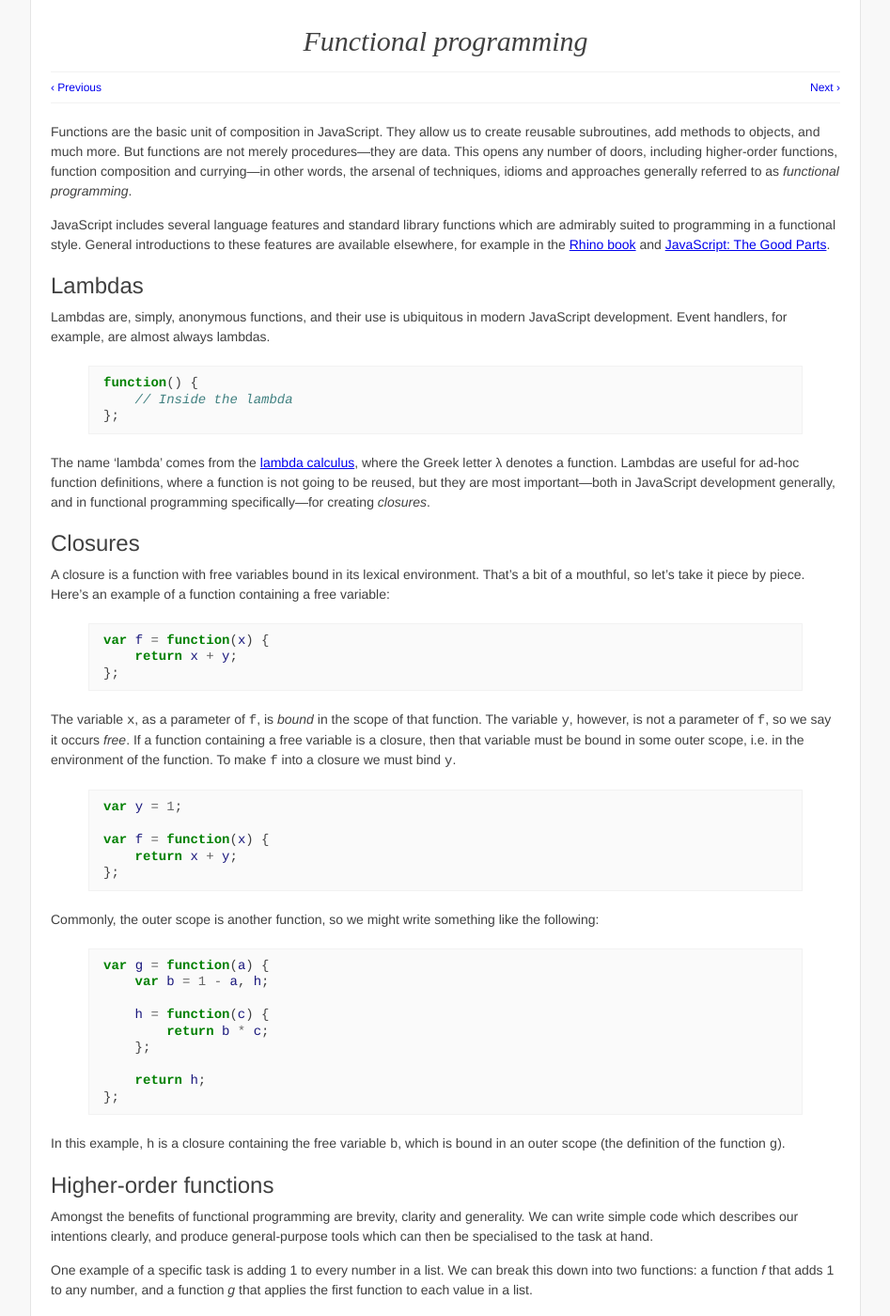
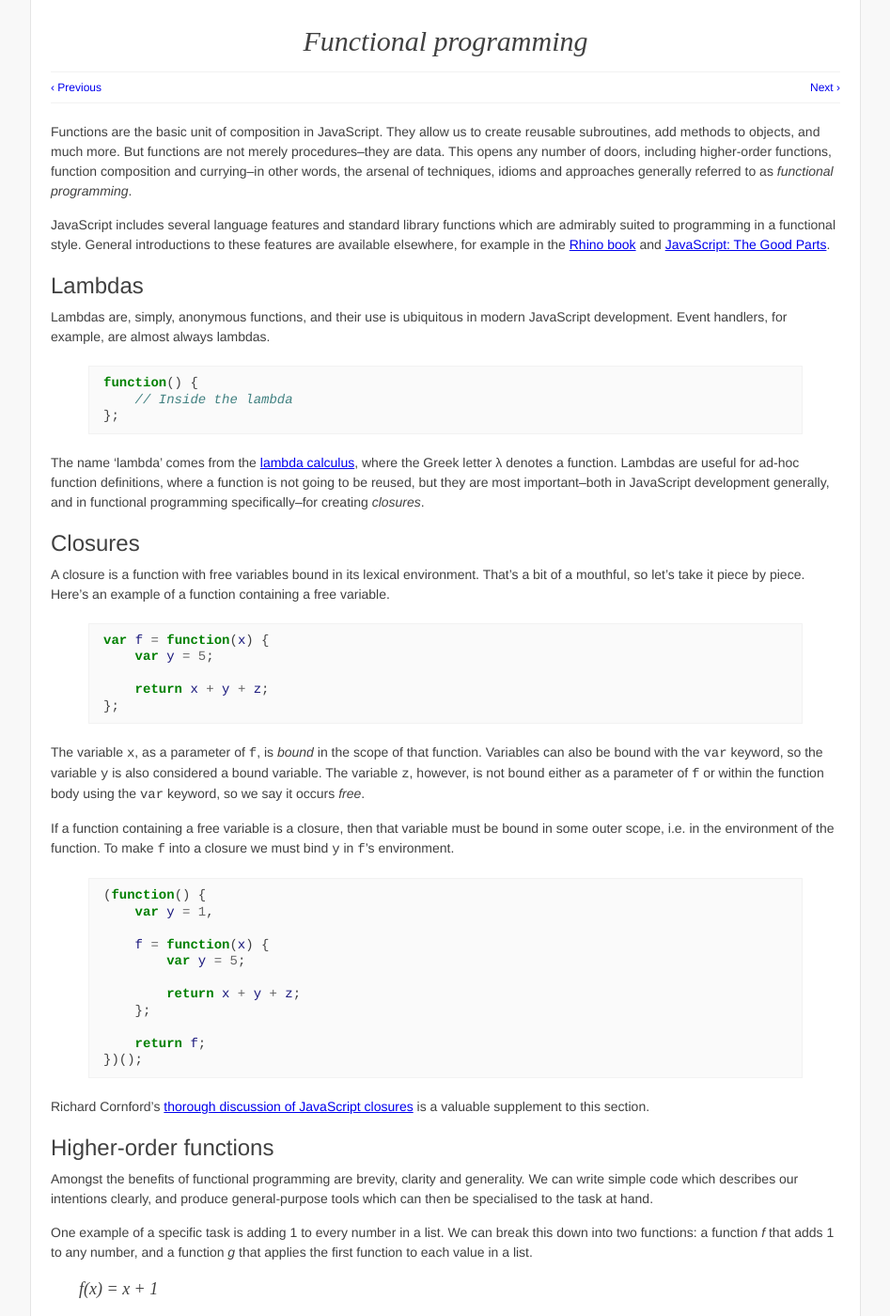
Before and after one commit to othermedia/js-handbook, a Jekyll site: the page built from functional-programming.md, in a window 1280 px wide and 1400 px high. Shown: the whole window at 94% size, without its empty margins (166-1113 px from the left). Built offline with Jekyll 4.4.1, drawn with Linux system fonts in a browser that asks for light colours; Markdown is read by kramdown in place of the engine named in the settings; some of the changed text lies outside the part shown.

Commit message:
Improve closures documentation and add some sample he create documentation.
Use Discount-style dashes to convert to em-dashes.

```diff
--- a/functional-programming.md
+++ b/functional-programming.md
@@ -8,8 +8,8 @@ next:     jake
 
 Functions are the basic unit of composition in JavaScript. They allow us to
 create reusable subroutines, add methods to objects, and much more. But
-functions are not merely procedures---they are data. This opens any number of
-doors, including higher-order functions, function composition and currying---in
+functions are not merely procedures--they are data. This opens any number of
+doors, including higher-order functions, function composition and currying--in
 other words, the arsenal of techniques, idioms and approaches generally
 referred to as _functional programming_.
 
@@ -36,9 +36,9 @@ function() {
 
 The name 'lambda' comes from the [lambda calculus][lc], where the Greek letter
 λ denotes a function. Lambdas are useful for ad-hoc function definitions, where
-a function is not going to be reused, but they are most important---both in
+a function is not going to be reused, but they are most important--both in
 JavaScript development generally, and in functional programming
-specifically---for creating _closures_.
+specifically--for creating _closures_.
 
   [lc]: http://en.wikipedia.org/wiki/Lambda_calculus
 
@@ -48,45 +48,44 @@ Closures
 
 A closure is a function with free variables bound in its lexical environment.
 That's a bit of a mouthful, so let's take it piece by piece. Here's an example
-of a function containing a free variable:
+of a function containing a free variable.
 
 {% highlight javascript %}
 var f = function(x) {
-    return x + y;
+    var y = 5;
+
+    return x + y + z;
 };
 {% endhighlight %}
 
 The variable `x`, as a parameter of `f`, is _bound_ in the scope of that
-function. The variable `y`, however, is not a parameter of `f`, so we say it
-occurs _free_. If a function containing a free variable is a closure, then that
-variable must be bound in some outer scope, i.e. in the environment of the
-function. To make `f` into a closure we must bind `y`.
+function. Variables can also be bound with the `var` keyword, so the variable
+`y` is also considered a bound variable. The variable `z`, however, is not
+bound either as a parameter of `f` or within the function body using the `var`
+keyword, so we say it occurs _free_.
+
+If a function containing a free variable is a closure, then that variable must
+be bound in some outer scope, i.e. in the environment of the function. To make
+`f` into a closure we must bind `y` in `f`'s environment.
 
 {% highlight javascript %}
-var y = 1;
+(function() {
+    var y = 1,
 
-var f = function(x) {
-    return x + y;
-};
+    f = function(x) {
+        var y = 5;
+
+        return x + y + z;
+    };
+
+    return f;
+})();
 {% endhighlight %}
 
-Commonly, the outer scope is another function, so we might write something like
-the following:
+Richard Cornford's [thorough discussion of JavaScript closures][closures] is a
+valuable supplement to this section.
 
-{% highlight javascript %}
-var g = function(a) {
-    var b = 1 - a, h;
-
-    h = function(c) {
-        return b * c;
-    };
-
-    return h;
-};
-{% endhighlight %}
-
-In this example, `h` is a closure containing the free variable `b`, which is
-bound in an outer scope (the definition of the function `g`).
+  [closures]: http://www.jibbering.com/faq/faq_notes/closures.html
 
 
 Higher-order functions
@@ -116,7 +115,7 @@ new list as a result, e.g. _g(\[1,2,3\]) → \[2,3,4\]_. More generally,
 > \[f(x<sub>1</sub>), f(x<sub>2</sub>), ..., f(x<sub>n-1</sub>),
 > f(x<sub>n</sub>)\]
 
-`Map` is an example of a higher-order function---a function that takes another
+`Map` is an example of a higher-order function--a function that takes another
 function as an argument.
 
 
```
Also changed, not shown: best-practices.md (+1 -1 lines), development.md (+26 -2 lines), libraries.md (+2 -2 lines), quick-install.md (+1 -1 lines).
